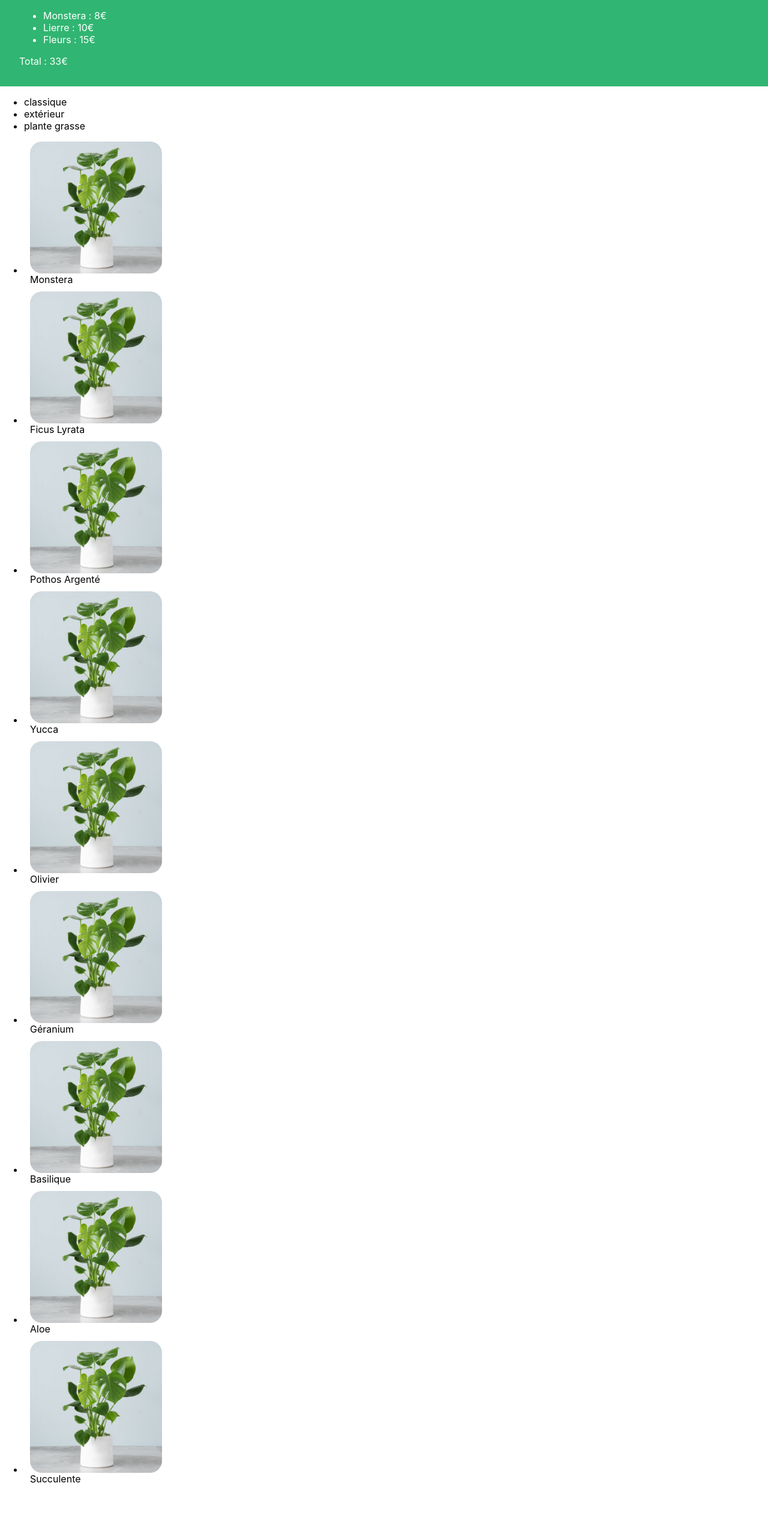
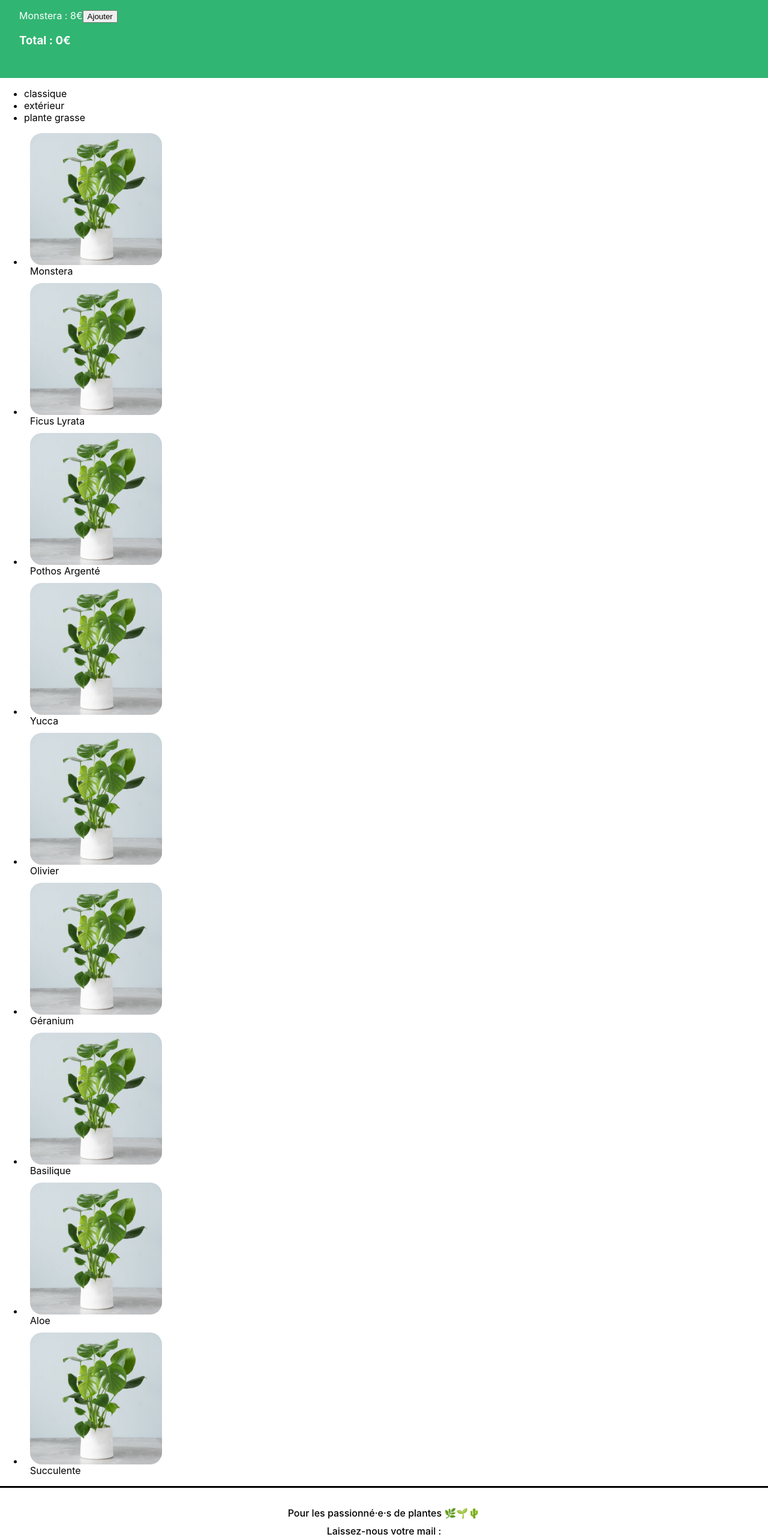
Before and after one commit to richad-m/la-maison-jungle, a React (Create React App) app: page / in a window 1280 px wide. Shown: the part 234-2797 px from the top of the page at 60% size. Before the commit the page ends 2726 px from the top, so only its background shows below. Built offline with nearby package versions, Linux system fonts and the light colour scheme.

Commit message:
added new components and states

```diff
--- a/src/components/App.js
+++ b/src/components/App.js
@@ -2,6 +2,8 @@
 import Banner from './Banner';
 import Cart from './Cart';
 import ShoppingList from './ShoppingList';
+import QuestionForm from './QuestionForm';
+import Footer from './Footer';
 
 function App() {
   return (
@@ -9,6 +11,7 @@
       <Banner/>
       <Cart/>
       <ShoppingList/>
+      <Footer/>
     </div>
   );
 }
--- a/src/components/Cart.js
+++ b/src/components/Cart.js
@@ -1,18 +1,21 @@
 import '../styles/Cart.css'
+import {useState} from 'react'
 
 function Cart() {
   const monsteraPrice = 8
-  const ivyPrice = 10
-  const flowerPrice = 15
-  return (<div className = "lmj-cart">
-      <h2>Panier</h2>
-      <ul>
-      <li>Monstera : {monsteraPrice}€</li>
-       <li>Lierre : {ivyPrice}€</li>
-       <li>Fleurs : {flowerPrice}€</li>
-      </ul>
-        Total : {monsteraPrice + ivyPrice + flowerPrice }€
-        </div>)
-  }
+  const [cart, updateCart] = useState(0)
 
+  return (
+      <div className='lmj-cart'>
+          <h2>Panier</h2>
+          <div>
+              Monstera : {monsteraPrice}€
+              <button onClick={() => updateCart(cart + 1)}>
+                  Ajouter
+              </button>
+          </div>
+          <h3>Total : {monsteraPrice * cart}€</h3>
+      </div>
+  )
+}
 export default Cart;
--- /dev/null
+++ b/src/components/Footer.js
@@ -0,0 +1,36 @@
+import { useState } from 'react'
+import '../styles/Footer.css'
+
+function Footer() {
+	const [inputValue, setInputValue] = useState('')
+
+	function handleInput(e) {
+		setInputValue(e.target.value)
+	}
+
+	function handleBlur() {
+		if (!inputValue.includes('@')) {
+			alert("Attention, il n'y a pas d'@, ceci n'est pas une adresse valide 😥")
+		}
+	}
+
+	return (
+		<footer className='lmj-footer'>
+			<div className='lmj-footer-elem'>
+				Pour les passionné·e·s de plantes 🌿🌱🌵
+			</div>
+			<div className='lmj-footer-elem'>Laissez-nous votre mail :</div>
+      <form onSubmit={handleBlur}>
+			<input
+				placeholder='Entrez votre mail'
+				onChange={handleInput}
+				value={inputValue}
+			/>
+      <button type="submit">Entrer</button>
+
+      </form>
+		</footer>
+	)
+}
+
+export default Footer
--- a/src/components/PlantItem.js
+++ b/src/components/PlantItem.js
@@ -3,7 +3,7 @@
 import '../styles/PlantItem.css'
 
 function handleClick(name) {
-  console.log(`t'as cliqué batard sur ${name}`)
+  alert(`${name} ? très bon choix`)
 }
 
 function PlantItem(props) {
@@ -11,8 +11,8 @@
     <div className = "lmj-plant-item" onClick = {() => handleClick(props.name)}>
       <img src={monstera} alt="" className="lmj-plant-item-cover" />
       {props.name}
-      <CareScale careType = 'light' ScaleValue = {props.light}/>
-      <CareScale careType = 'water' ScaleValue = {props.water}/>
+      <CareScale careType = 'light' scaleValue = {props.light}/>
+      <CareScale careType = 'water' scaleValue = {props.water}/>
     </div>
   )
 }
--- /dev/null
+++ b/src/components/QuestionForm.js
@@ -0,0 +1,27 @@
+// import { useState } from 'react'
+// function handleBlur() {
+//   inputValue.includes('@') ? null : alert("no @ làààà")
+// }
+
+// function handleInput() {
+//   setInputValue(e.target.value)
+// }
+
+// function QuestionForm() {
+//   const [inputValue, setInputValue] = useState('Posez votre question ici')
+//     return (
+//         <div>
+//           <form>
+//             <input type="text" name="userMail" value={inputValue} onBlur={handleBlur} onChange={handleInput}/>
+//             <button type="submit">Entrer</button>
+//           </form>
+//             {/* <textarea
+//                 value={inputValue}
+//                 onChange={(e) => setInputValue(e.target.value)}
+//             /> */}
+//         </div>
+//     )
+// }
+
+
+// export default QuestionForm
--- a/src/components/ShoppingList.js
+++ b/src/components/ShoppingList.js
@@ -18,7 +18,7 @@
       <ul className = "plant-list-shop">
         {plantList.map((plant) => (
           <li key={plant.id}>
-            <PlantItem name = {plant.name} id = {plant.id}/>
+            <PlantItem name ={plant.name} id={plant.id}/>
           </li>
         ))}
       </ul>
--- a/src/datas/plantList.js
+++ b/src/datas/plantList.js
@@ -1,51 +1,76 @@
+import monstera from '../assets/monstera.jpg'
+
 export const plantList = [
 	{
 		name: 'monstera',
 		category: 'classique',
 		id: '1ed',
-		light: 1
+		light: 2,
+		water: 3,
+		cover: monstera
 	},
 	{
 		name: 'ficus lyrata',
 		category: 'classique',
-		id: '2ab'
+		id: '2ab',
+		light: 3,
+		water: 1,
+		cover: monstera
 	},
 	{
 		name: 'pothos argenté',
 		category: 'classique',
 		id: '3sd',
-		isSpecialOffer: true
+		light: 1,
+		water: 2,
+		cover: monstera
 	},
 	{
 		name: 'yucca',
 		category: 'classique',
-		id: '4kk'
+		id: '4kk',
+		light: 3,
+		water: 1,
+		cover: monstera
 	},
 	{
 		name: 'olivier',
 		category: 'extérieur',
-		id: '5pl'
+		id: '5pl',
+		light: 3,
+		water: 1,
+		cover: monstera
 	},
 	{
 		name: 'géranium',
 		category: 'extérieur',
-		id: '6uo'
+		id: '6uo',
+		light: 2,
+		water: 2,
+		cover: monstera
 	},
 	{
 		name: 'basilique',
 		category: 'extérieur',
 		id: '7ie',
-		isSpecialOffer: true
+		light: 2,
+		water: 3,
+		cover: monstera
 	},
 	{
 		name: 'aloe',
 		category: 'plante grasse',
 		id: '8fp',
-		isSpecialOffer: true
+		light: 2,
+		water: 1,
+		cover: monstera
 	},
 	{
 		name: 'succulente',
 		category: 'plante grasse',
-		id: '9vn'
+		id: '9vn',
+		light: 2,
+		water: 1,
+		cover: monstera
 	}
 ]
--- /dev/null
+++ b/src/styles/Footer.css
@@ -0,0 +1,14 @@
+.lmj-footer {
+	color: black;
+	padding: 32px;
+	border-top: solid 3px black;
+	display: flex;
+	justify-content: flex-start;
+	flex-direction: column;
+	align-items: center;
+	font-weight: 500;
+}
+
+.lmj-footer-elem {
+	margin-bottom: 10px;
+}
```
Also changed, not shown: src/components/CareScale.js (+4 -4 lines).
